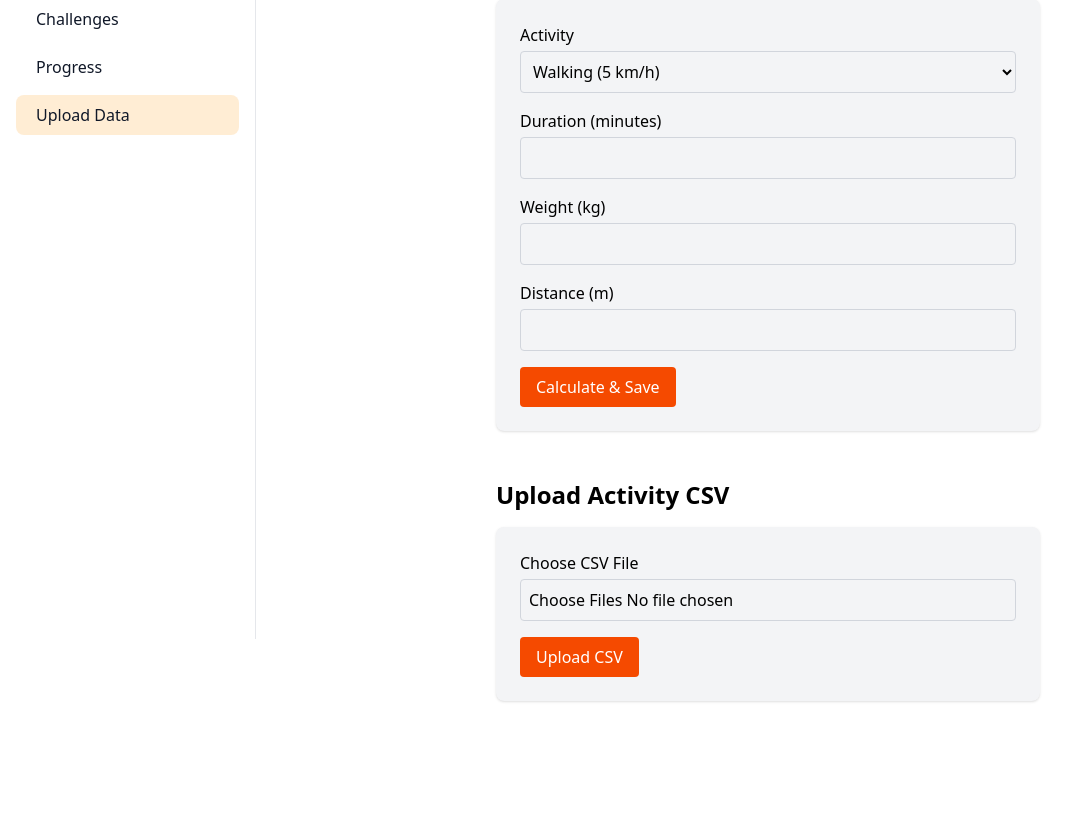
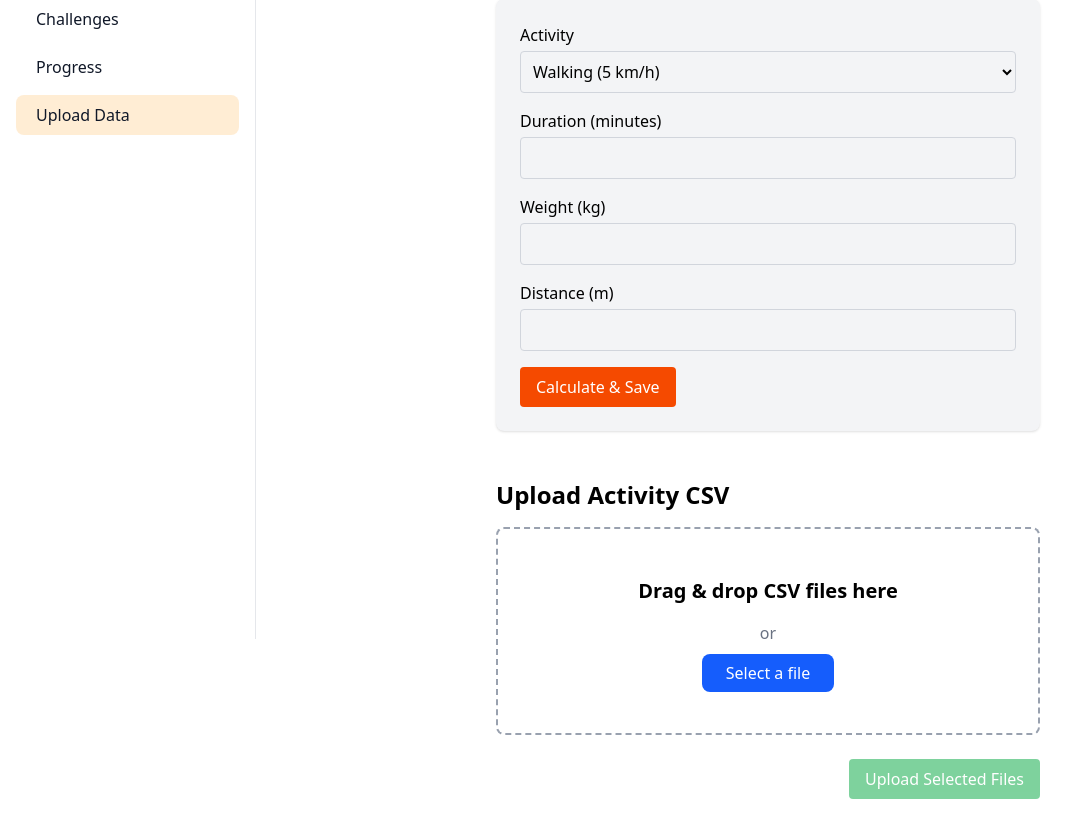
Before and after one commit to ChienAnTu/StrideTrack, a Flask app: page /calories in a window 1280 px wide. Shown: the part 225-1040 px from the top of the page, without its empty margins (0-1087 px from the left). Before the commit the page ends 927 px from the top, so only its background shows below. Run offline with Flask 3, Linux system fonts and the light colour scheme; a user stored in the database is signed in.

Commit message:
Improved batch upload module UX

```diff
--- a/app/static/script/calories.js
+++ b/app/static/script/calories.js
@@ -1,18 +1,157 @@
+// document.addEventListener("DOMContentLoaded", function () {
+//   const activitySelect = document.getElementById("activity");
+//   const distanceContainer = document.getElementById("distance-container");
+
+//   function toggleDistanceField() {
+//     const selected = activitySelect.value.toLowerCase();
+//     if (selected === "yoga") {
+//       distanceContainer.style.display = "none";
+//     } else {
+//       distanceContainer.style.display = "block";
+//     }
+//   }
+
+//   if (activitySelect && distanceContainer) {
+//     toggleDistanceField();
+//     activitySelect.addEventListener("change", toggleDistanceField);
+//   }
+// });
+// -------------------------------------
+// document.addEventListener("DOMContentLoaded", function () {
+//   // === Hide distance when yoga selected ===
+//   const activitySelect = document.getElementById("activity");
+//   const distanceContainer = document.getElementById("distance-container");
+
+//   function toggleDistanceField() {
+//     const selected = activitySelect.value.toLowerCase();
+//     distanceContainer.style.display = selected === "yoga" ? "none" : "block";
+//   }
+
+//   if (activitySelect && distanceContainer) {
+//     toggleDistanceField();
+//     activitySelect.addEventListener("change", toggleDistanceField);
+//   }
+
+//   // === Drag-and-Drop CSV Upload ===
+//   const dropZone = document.getElementById("drop-zone");
+//   const fileInput = document.getElementById("file-input");
+//   const form = document.getElementById("csv-upload-form");
+
+//   if (dropZone && fileInput && form) {
+//     dropZone.addEventListener("dragover", (e) => {
+//       e.preventDefault();
+//       dropZone.classList.add("bg-gray-100");
+//     });
+
+//     dropZone.addEventListener("dragleave", () => {
+//       dropZone.classList.remove("bg-gray-100");
+//     });
+
+//     dropZone.addEventListener("drop", (e) => {
+//       e.preventDefault();
+//       dropZone.classList.remove("bg-gray-100");
+//       const files = e.dataTransfer.files;
+//       if (files.length) {
+//         fileInput.files = files;
+//         form.submit();
+//       }
+//     });
+
+//     fileInput.addEventListener("change", () => {
+//       if (fileInput.files.length) {
+//         form.submit();
+//       }
+//     });
+//   }
+// });
 document.addEventListener("DOMContentLoaded", function () {
+  // === Hide distance field when 'yoga' selected ===
   const activitySelect = document.getElementById("activity");
   const distanceContainer = document.getElementById("distance-container");
 
   function toggleDistanceField() {
     const selected = activitySelect.value.toLowerCase();
-    if (selected === "yoga") {
-      distanceContainer.style.display = "none";
-    } else {
-      distanceContainer.style.display = "block";
-    }
+    distanceContainer.style.display = selected === "yoga" ? "none" : "block";
   }
 
   if (activitySelect && distanceContainer) {
     toggleDistanceField();
     activitySelect.addEventListener("change", toggleDistanceField);
   }
+
+  // === Drag and Drop CSV Upload with File List ===
+  const dropZone = document.getElementById("drop-zone");
+  const fileInput = document.getElementById("file-input");
+  const form = document.getElementById("csv-upload-form");
+  const fileList = document.getElementById("file-list");
+  const submitBtn = document.getElementById("submit-btn");
+
+  let fileBuffer = [];
+
+  function renderFileList() {
+    fileList.innerHTML = "";
+    fileBuffer.forEach((file, index) => {
+      const li = document.createElement("li");
+      li.className = "flex justify-between items-center bg-white rounded border p-2 shadow-sm";
+
+      const name = document.createElement("span");
+      name.textContent = file.name;
+
+      const del = document.createElement("button");
+      del.textContent = "❌";
+      del.className = "text-red-500 hover:text-red-700 text-sm font-bold";
+      del.addEventListener("click", () => {
+        fileBuffer.splice(index, 1);
+        renderFileList();
+      });
+
+      li.appendChild(name);
+      li.appendChild(del);
+      fileList.appendChild(li);
+    });
+
+    // Enable or disable submit button
+    submitBtn.disabled = fileBuffer.length === 0;
+  }
+
+  function handleFiles(files) {
+    for (let i = 0; i < files.length; i++) {
+      if (files[i].type === "text/csv") {
+        fileBuffer.push(files[i]);
+      }
+    }
+    renderFileList();
+  }
+
+  if (dropZone && fileInput && form && fileList && submitBtn) {
+    dropZone.addEventListener("dragover", (e) => {
+      e.preventDefault();
+      dropZone.classList.add("bg-blue-50", "border-blue-400");
+    });
+
+    dropZone.addEventListener("dragleave", () => {
+      dropZone.classList.remove("bg-blue-50", "border-blue-400");
+    });
+
+    dropZone.addEventListener("drop", (e) => {
+      e.preventDefault();
+      dropZone.classList.remove("bg-blue-50", "border-blue-400");
+      handleFiles(e.dataTransfer.files);
+    });
+
+    fileInput.addEventListener("change", () => {
+      handleFiles(fileInput.files);
+    });
+
+    form.addEventListener("submit", (e) => {
+      if (fileBuffer.length === 0) {
+        e.preventDefault();
+        return;
+      }
+
+      const dataTransfer = new DataTransfer();
+      fileBuffer.forEach(file => dataTransfer.items.add(file));
+      fileInput.files = dataTransfer.files; // override input
+    });
+  }
 });
--- a/app/templates/calories.html
+++ b/app/templates/calories.html
@@ -48,15 +48,27 @@
       <!-- CSV File upload module -->
       <h2 class="text-2xl font-semibold mt-12 mb-4">Upload Activity CSV</h2>
 
-      <form action="{{ url_for('calories') }}" method="POST" enctype="multipart/form-data" class="space-y-4 bg-gray-100 p-6 rounded-lg shadow-sm">
-        <div>
-          <label for="csv_file" class="block mb-1 font-medium">Choose CSV File</label>
-          <input type="file" name="csv_files" accept=".csv" multiple required class="w-full border border-gray-300 rounded p-2">
+      <form id="csv-upload-form" method="POST" action="{{ url_for('calories') }}" enctype="multipart/form-data">
+        <div id="drop-zone" class="border-2 border-dashed border-gray-400 rounded-lg p-12 text-center hover:bg-gray-50 transition">
+          <p class="text-xl font-semibold mb-4">Drag & drop CSV files here</p>
+          <p class="text-gray-500 mb-4">or</p>
+          <label class="cursor-pointer bg-blue-600 text-white px-6 py-2 rounded-lg hover:bg-blue-700">
+            Select a file
+            <input type="file" id="file-input" name="csv_files" accept=".csv" multiple class="hidden">
+          </label>
         </div>
-        <button type="submit" class="bg-orange-600 text-white px-4 py-2 rounded hover:bg-orange-700">
-          Upload CSV
-        </button>
+
+        <!-- Preview List -->
+        <ul id="file-list" class="mt-6 space-y-2 text-sm text-gray-700"></ul>
+
+        <div class="flex justify-end items-center mt-4 space-x-2">
+          <button type="submit" class="bg-green-600 text-white px-4 py-2 rounded hover:bg-green-700 disabled:opacity-50" id="submit-btn" disabled>
+            Upload Selected Files
+          </button>
+        </div>
       </form>
+
+
 
 
     </div>
```
Also changed, not shown: app/app.db.
